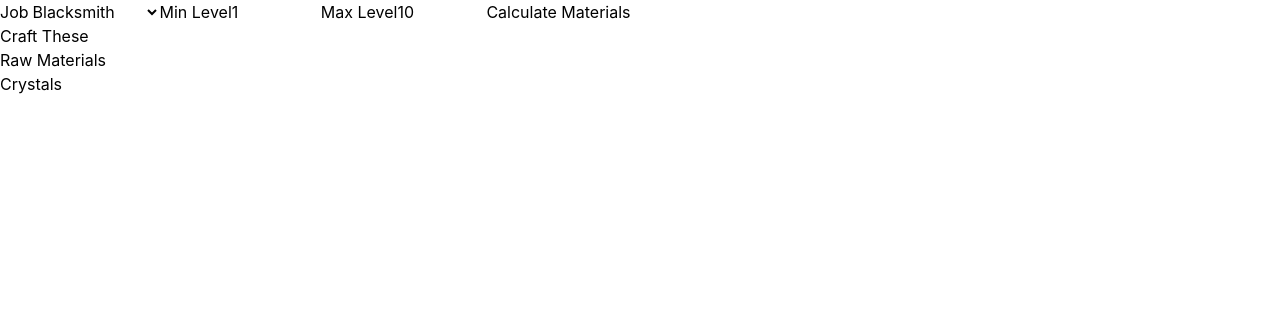
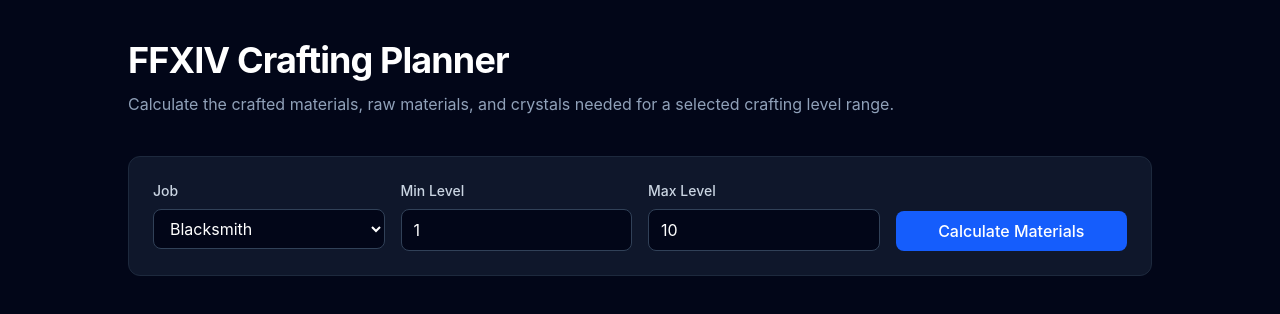
Before and after one commit to ReynardGerber-22/ffxiv, a React (Vite) app in the folder frontend/: page / in a window 1280 px wide. Shown: the top 314 px of the page. Built offline with nearby package versions, Linux system fonts and the light colour scheme.

Commit message:
small ui tweaks

```diff
--- a/frontend/src/App.tsx
+++ b/frontend/src/App.tsx
@@ -1,4 +1,4 @@
-import { useState } from "react";
+import { useState, useRef } from "react";
 import type { Material } from "./types/Material";
 import { CraftingSearch } from "./components/CraftingSearch";
 
@@ -15,14 +15,26 @@
   const [expandedMaterials, setExpandedMaterials] =
     useState<Material[]>([]);
 
+
+  const [hasSearched, setHasSearched] = useState<boolean>(false);
+
+
   const [loading, setLoading] = useState<boolean>(false);
   const [error, setError] = useState<string | null>(null);
+
+
+  const isSearching = useRef<boolean>(false);
 
   const searchMaterials = async (
     job: string,
     minLevel: number,
     maxLevel: number
   ) => {
+    if (isSearching.current) {
+      return;
+    }
+
+    isSearching.current = true;
     setLoading(true);
     setError(null);
 
@@ -34,15 +46,15 @@
 
       setCraftingMaterials(craftingData);
       setExpandedMaterials(expandedData);
+      setHasSearched(true);
     } catch (error) {
       console.error(error);
-
       setError("Something went wrong while calculating materials.");
     } finally {
+      isSearching.current = false;
       setLoading(false);
     }
   };
-
   const crystals = expandedMaterials.filter((material) =>
     ["Shard", "Crystal", "Cluster"].some((type) =>
       material.name.includes(type)
@@ -57,11 +69,29 @@
   );
 
   return (
-    <main>
-      <CraftingSearch onSearch={searchMaterials} />
-      {loading && <p>Calculating materials...</p>}
-      {error && <p>{error}</p>}
+    <main className="min-h-screen bg-slate-950 px-6 py-10 text-white">
+      <div className="mx-auto max-w-5xl">
+        <header className="mb-10">
+          <h1 className="text-4xl font-bold tracking-tight">
+            FFXIV Crafting Planner
+          </h1>
 
+          <p className="mt-3 text-slate-400">
+            Calculate the crafted materials, raw materials, and crystals
+            needed for a selected crafting level range.
+          </p>
+        </header>
+
+        <CraftingSearch loading={loading} onSearch={searchMaterials} />
+
+        {error && (
+          <p className="mt-6 text-red-400">
+            {error}
+          </p>
+        )}
+
+        {hasSearched && (
+          <div className="mt-10 space-y-8">
             <MaterialList
               title="Craft These"
               materials={craftingMaterials}
@@ -76,6 +106,9 @@
               title="Crystals"
               materials={crystals}
             />
+          </div>
+        )}
+      </div>
     </main>
   );
 }
--- a/frontend/src/components/CraftingSearch.tsx
+++ b/frontend/src/components/CraftingSearch.tsx
@@ -1,4 +1,4 @@
-import { useState } from "react";
+import { useState, type SubmitEventHandler } from "react";
 
 type CraftingSearchProps = {
     onSearch: (
@@ -6,40 +6,58 @@
         minLevel: number,
         maxLevel: number
     ) => void;
-};
+    loading: boolean;
+};;
 
-export const CraftingSearch = ({ onSearch }: CraftingSearchProps) => {
+export const CraftingSearch = ({ onSearch, loading }: CraftingSearchProps) => {
     const [job, setJob] = useState<string>("Blacksmith");
-    const [minLevel, setMinLevel] = useState<number>(1);
-    const [maxLevel, setMaxLevel] = useState<number>(10);
+    const [minLevel, setMinLevel] = useState<string>("1");
+    const [maxLevel, setMaxLevel] = useState<string>("10");
     const [error, setError] = useState<string | null>(null);
 
-    const submitSearch = () => {
-        if (minLevel < 1 || maxLevel < 1) {
+    const submitSearch: SubmitEventHandler<HTMLFormElement> = (event) => {
+        event.preventDefault();
+
+        if (minLevel === "" || maxLevel === "") {
+            setError("Please enter both a minimum and maximum level.");
+            return;
+        }
+
+        const min = Number(minLevel);
+        const max = Number(maxLevel);
+
+        if (min < 1 || max < 1) {
             setError("Levels must be at least 1.");
             return;
         }
 
-        if (minLevel > 100 || maxLevel > 100) {
+        if (min > 100 || max > 100) {
             setError("Levels cannot be higher than 100.");
             return;
         }
 
-        if (minLevel > maxLevel) {
+        if (min > max) {
             setError("Minimum level cannot be higher than maximum level.");
             return;
         }
 
         setError(null);
 
-        onSearch(job, minLevel, maxLevel);
+        onSearch(job, min, max);
     };
 
     return (
-        <div>
-            <label>
+        <form
+            onSubmit={submitSearch}
+            className="rounded-xl border border-slate-800 bg-slate-900 p-6"
+        >            <div className="grid gap-4 md:grid-cols-4">
+                <label className="flex flex-col gap-2">
+                    <span className="text-sm font-medium text-slate-300">
                         Job
+                    </span>
+
                     <select
+                        className="rounded-lg border border-slate-700 bg-slate-950 px-3 py-2 text-white focus:border-blue-500 focus:outline-none focus:ring-2 focus:ring-blue-500/20"
                         value={job}
                         onChange={(event) => {
                             setJob(event.target.value);
@@ -56,36 +74,54 @@
                     </select>
                 </label>
 
-            <label>
+                <label className="flex flex-col gap-2">
+                    <span className="text-sm font-medium text-slate-300">
                         Min Level
+                    </span>
+
                     <input
+                        className="rounded-lg border border-slate-700 bg-slate-950 px-3 py-2 text-white focus:border-blue-500 focus:outline-none focus:ring-2 focus:ring-blue-500/20"
                         min={1}
                         max={100}
                         type="number"
                         value={minLevel}
                         onChange={(event) => {
-                        setMinLevel(Number(event.target.value));
+                            setMinLevel(event.target.value);
                         }}
                     />
                 </label>
 
-            <label>
+                <label className="flex flex-col gap-2">
+                    <span className="text-sm font-medium text-slate-300">
                         Max Level
+                    </span>
+
                     <input
+                        className="rounded-lg border border-slate-700 bg-slate-950 px-3 py-2 text-white focus:border-blue-500 focus:outline-none focus:ring-2 focus:ring-blue-500/20"
                         min={1}
                         max={100}
                         type="number"
                         value={maxLevel}
                         onChange={(event) => {
-                        setMaxLevel(Number(event.target.value));
+                            setMaxLevel(event.target.value);
                         }}
                     />
                 </label>
+                <button
+                    disabled={loading}
+                    className="self-end rounded-lg bg-blue-600 px-4 py-2 font-medium text-white transition hover:bg-blue-500 disabled:cursor-not-allowed disabled:opacity-50"
+                    type="submit"
+                >
+                    {loading ? "Calculating..." : "Calculate Materials"}
+                </button>
 
-            <button onClick={submitSearch}>
-                Calculate Materials
-            </button>
-            {error && <p>{error}</p>}
             </div>
+
+            {error && (
+                <p className="mt-4 text-sm text-red-400">
+                    {error}
+                </p>
+            )}
+        </form>
     );
 };
--- a/frontend/src/components/MaterialList.tsx
+++ b/frontend/src/components/MaterialList.tsx
@@ -10,13 +10,29 @@
     materials,
 }: MaterialListProps) => {
     return (
-        <section>
-            <h2>{title}</h2>
+        <section className="overflow-hidden rounded-xl border border-slate-800 bg-slate-900">
+            <div className="border-b border-slate-800 px-6 py-4">
+                <h2 className="text-lg font-semibold text-white">
+                    {title}
+                    <span className="ml-2 text-sm font-normal text-slate-400">
+                        ({materials.length})
+                    </span>
+                </h2>
+            </div>
 
-            <ul>
+            <ul className="divide-y divide-slate-800">
                 {materials.map((material) => (
-                    <li key={material.id}>
-                        {material.name} - {material.quantity}
+                    <li
+                        key={material.id}
+                        className="flex items-center justify-between px-6 py-3 transition-colors hover:bg-slate-800/50"
+                    >
+                        <span className="text-slate-200">
+                            {material.name}
+                        </span>
+
+                        <span className="rounded-md bg-slate-800 px-2 py-1 text-sm font-semibold text-slate-200">
+                            ×{material.quantity}
+                        </span>
                     </li>
                 ))}
             </ul>
```
Lines whose indentation alone changed are shown as unchanged.
